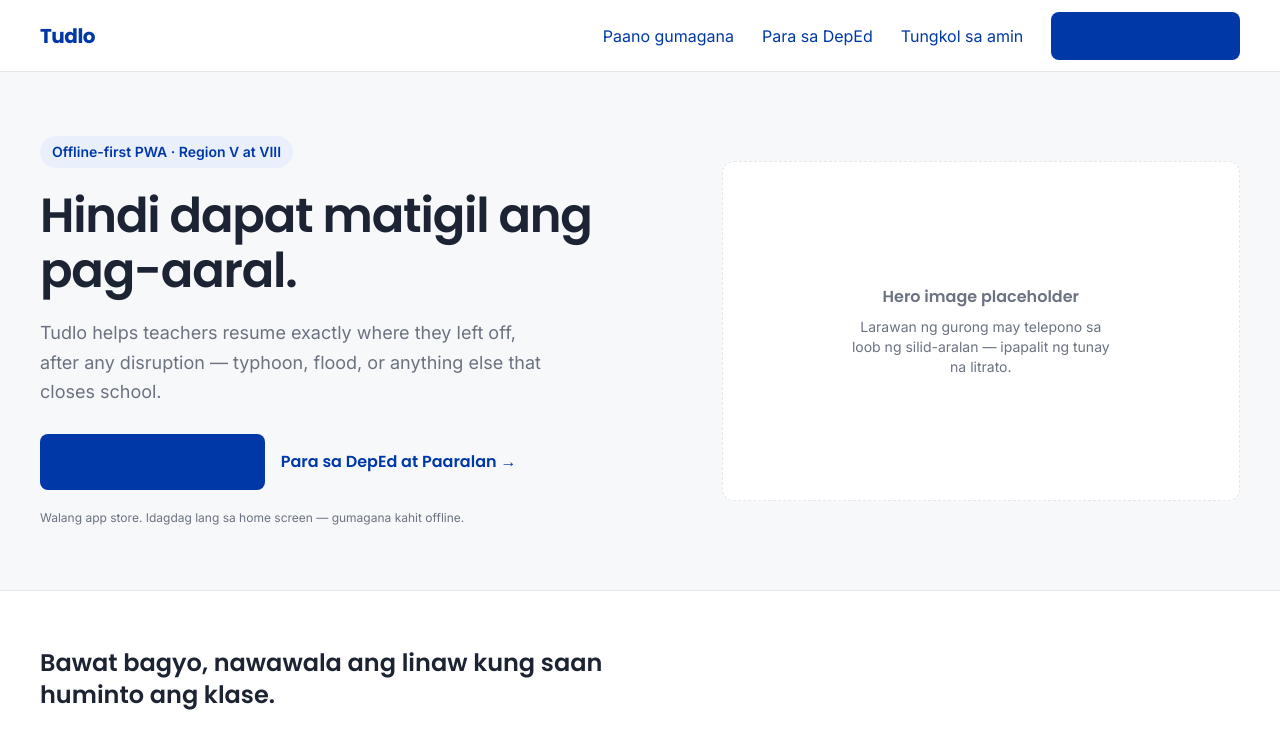
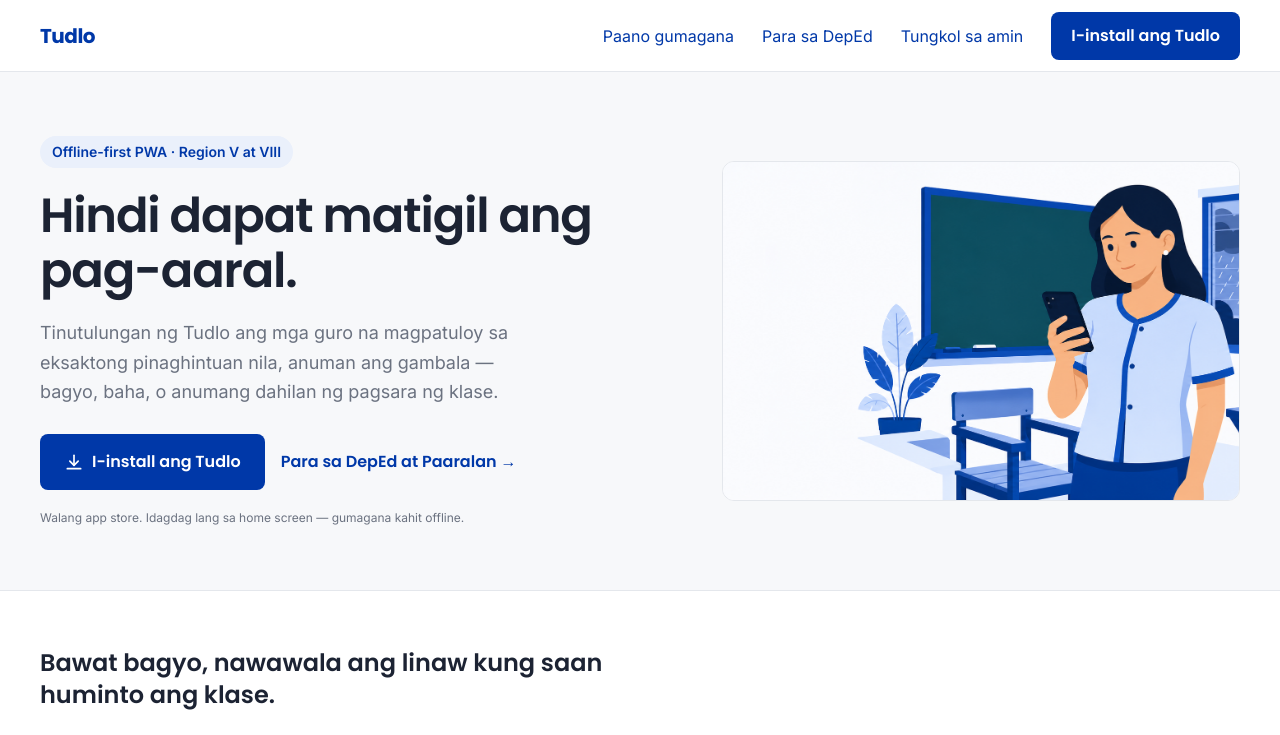
Before and after one commit to shanaczane/tudlo, a Next.js app: page / in a window 1280 px wide. Shown: the top 735 px of the page. Built offline with nearby package versions, Linux system fonts and the light colour scheme.

Commit message:
fix: repair invisible button text and polish institutional-redesign gaps

```diff
--- /dev/null
+++ b/src/app/(institutional)/division/ExportButton.tsx
@@ -0,0 +1,29 @@
+"use client";
+
+import { useState } from "react";
+
+export function ExportButton() {
+  const [showToast, setShowToast] = useState(false);
+
+  function handleClick() {
+    setShowToast(true);
+    window.setTimeout(() => setShowToast(false), 2500);
+  }
+
+  return (
+    <div className="relative">
+      <button
+        onClick={handleClick}
+        className="flex min-h-9 items-center gap-1.5 rounded-btn border border-border px-3 text-sm font-semibold text-muted"
+      >
+        <svg width="16" height="16" viewBox="0 0 24 24" fill="none" stroke="currentColor" strokeWidth="2" strokeLinecap="round" strokeLinejoin="round"><path d="M12 15V3"/><path d="M7 10l5 5 5-5"/><path d="M4 21h16"/></svg>
+        I-export (CSV / PDF)
+      </button>
+      {showToast ? (
+        <div className="absolute right-0 top-full z-10 mt-2 w-max max-w-60 rounded-lg bg-ink px-3 py-2 text-xs font-medium text-white shadow-lg">
+          Demo: export coming soon
+        </div>
+      ) : null}
+    </div>
+  );
+}
--- a/src/app/(institutional)/division/page.tsx
+++ b/src/app/(institutional)/division/page.tsx
@@ -1,4 +1,5 @@
 import Link from "next/link";
+import { ExportButton } from "./ExportButton";
 
 const filters = [
   { label: "Rehiyon", value: "Region V" },
@@ -8,9 +9,27 @@
 ];
 
 const clusters = [
-  { count: 38, size: "h-14 w-14", color: "#CE1126", ring: "rgba(206,17,38,.18)" },
-  { count: 21, size: "h-11 w-11", color: "#E8823A", ring: "rgba(232,130,58,.18)" },
-  { count: 7, size: "h-8.5 w-8.5", color: "#FCD116", ring: "rgba(252,209,22,.28)" },
+  {
+    count: 38,
+    size: "h-14 w-14",
+    color: "#CE1126",
+    ring: "rgba(206,17,38,.18)",
+    label: "8+ araw / malaking gap",
+  },
+  {
+    count: 21,
+    size: "h-11 w-11",
+    color: "#E8823A",
+    ring: "rgba(232,130,58,.18)",
+    label: "4–7 araw",
+  },
+  {
+    count: 7,
+    size: "h-8.5 w-8.5",
+    color: "#FCD116",
+    ring: "rgba(252,209,22,.28)",
+    label: "1–3 araw na sara",
+  },
 ];
 
 const statusStyles: Record<string, string> = {
@@ -124,8 +143,8 @@
               </span>
               <div className="flex items-center gap-6">
                 {clusters.map((cluster) => (
+                  <div key={cluster.count} className="flex flex-col items-center gap-2">
                     <div
-                    key={cluster.count}
                       className={`flex ${cluster.size} items-center justify-center rounded-pill`}
                       style={{ background: cluster.ring }}
                     >
@@ -134,6 +153,10 @@
                         style={{ background: cluster.color }}
                       >
                         {cluster.count}
+                      </span>
+                    </div>
+                    <span className="max-w-24 text-center text-xs font-medium text-ink">
+                      {cluster.label}
                     </span>
                   </div>
                 ))}
@@ -192,10 +215,7 @@
               </span>
               <div className="flex items-center gap-3">
                 <span className="text-sm text-muted">Isinunod sa: Araw na nawala ↓</span>
-                <button className="flex min-h-9 items-center gap-1.5 rounded-btn border border-border px-3 text-sm font-semibold text-muted">
-                  <svg width="16" height="16" viewBox="0 0 24 24" fill="none" stroke="currentColor" strokeWidth="2" strokeLinecap="round" strokeLinejoin="round"><path d="M12 15V3"/><path d="M7 10l5 5 5-5"/><path d="M4 21h16"/></svg>
-                  I-export (CSV / PDF)
-                </button>
+                <ExportButton />
               </div>
             </div>
             <div className="overflow-x-auto">
--- a/src/app/(public)/install/page.tsx
+++ b/src/app/(public)/install/page.tsx
@@ -51,8 +51,13 @@
   return (
     <main className="mx-auto flex min-h-screen w-full max-w-md flex-col bg-background">
       <div className="flex items-center justify-between px-4 py-4">
-        <span className="flex h-8 w-8 items-center justify-center rounded-pill bg-brand font-heading text-sm font-bold text-white">
-          T
+        <span className="flex items-center gap-2">
+          <span className="flex h-8 w-8 items-center justify-center rounded-pill bg-brand font-heading text-sm font-bold text-white">
+            T
+          </span>
+          <span className="font-heading text-lg font-bold tracking-tight text-brand">
+            Tudlo
+          </span>
         </span>
         <button
           onClick={() => router.push("/signin")}
--- a/src/app/(public)/page.tsx
+++ b/src/app/(public)/page.tsx
@@ -1,3 +1,4 @@
+import Image from "next/image";
 import Link from "next/link";
 import { buttonClassName } from "@/ui/Button";
 import { Card } from "@/ui/Card";
@@ -98,8 +99,9 @@
             Hindi dapat matigil ang pag-aaral.
           </h1>
           <p className="max-w-lg text-lg leading-relaxed text-muted">
-            Tudlo helps teachers resume exactly where they left off, after any
-            disruption — typhoon, flood, or anything else that closes school.
+            Tinutulungan ng Tudlo ang mga guro na magpatuloy sa eksaktong
+            pinaghintuan nila, anuman ang gambala — bagyo, baha, o anumang
+            dahilan ng pagsara ng klase.
           </p>
           <div className="mt-2 flex flex-col items-start gap-4 sm:flex-row sm:items-center">
             <Link href="/install" className={buttonClassName("primary")}>
@@ -115,14 +117,15 @@
             offline.
           </p>
         </div>
-        <div className="flex min-h-[280px] flex-col items-center justify-center gap-2 rounded-card border border-dashed border-border bg-surface text-center md:min-h-[340px]">
-          <span className="font-heading text-base font-semibold text-muted">
-            Hero image placeholder
-          </span>
-          <span className="max-w-[260px] text-sm text-muted">
-            Larawan ng gurong may telepono sa loob ng silid-aralan — ipapalit
-            ng tunay na litrato.
-          </span>
+        <div className="relative min-h-70 overflow-hidden rounded-card border border-border bg-surface md:min-h-85">
+          <Image
+            src="/hero-teacher.png"
+            alt="Guro na tumitingin sa telepono sa loob ng silid-aralan"
+            fill
+            priority
+            className="object-cover"
+            sizes="(min-width: 768px) 45vw, 100vw"
+          />
         </div>
       </section>
 
--- a/src/app/globals.css
+++ b/src/app/globals.css
@@ -52,6 +52,7 @@
   --radius-btn: 8px;
 }
 
+@layer base {
   body {
     background: var(--background);
     color: var(--foreground);
@@ -73,3 +74,4 @@
   a:hover {
     color: var(--link-hover);
   }
+}
```
Also changed, not shown: public/hero-teacher.png (added). Lines whose indentation alone changed are shown as unchanged.
